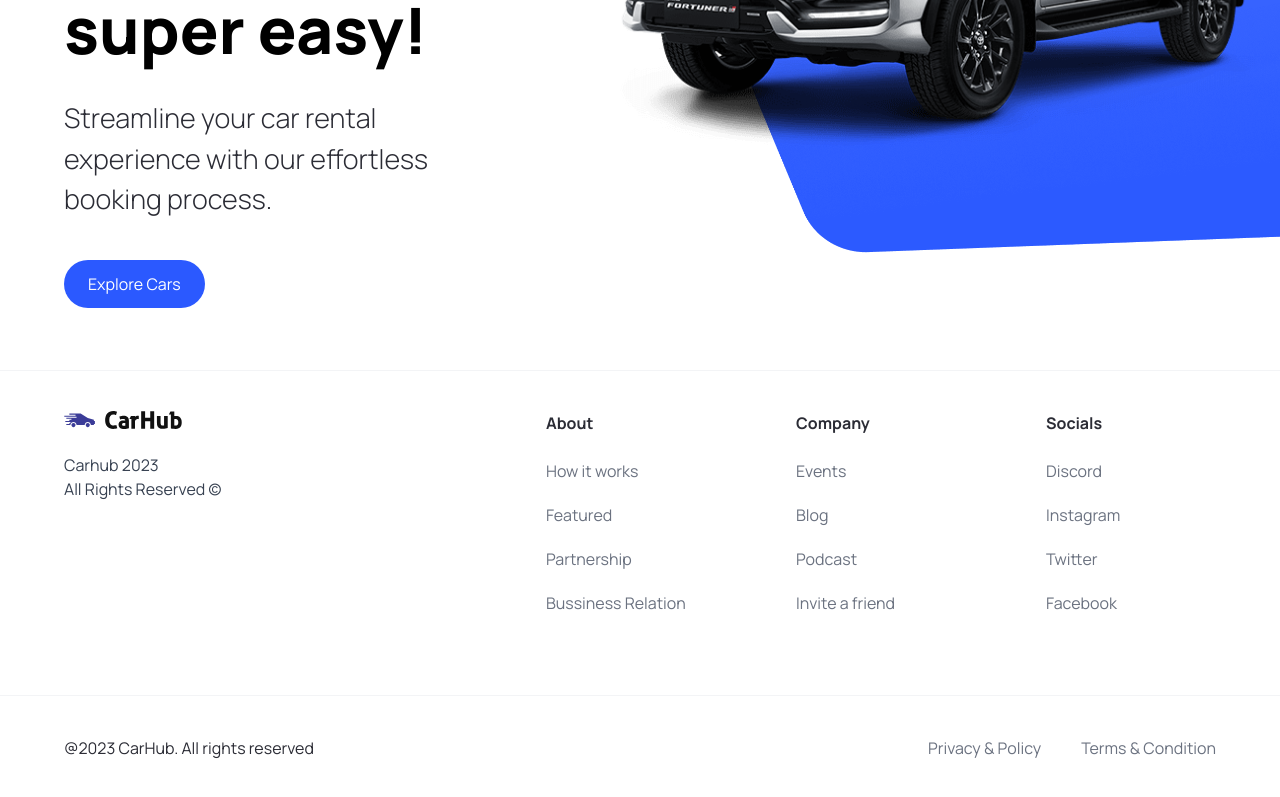
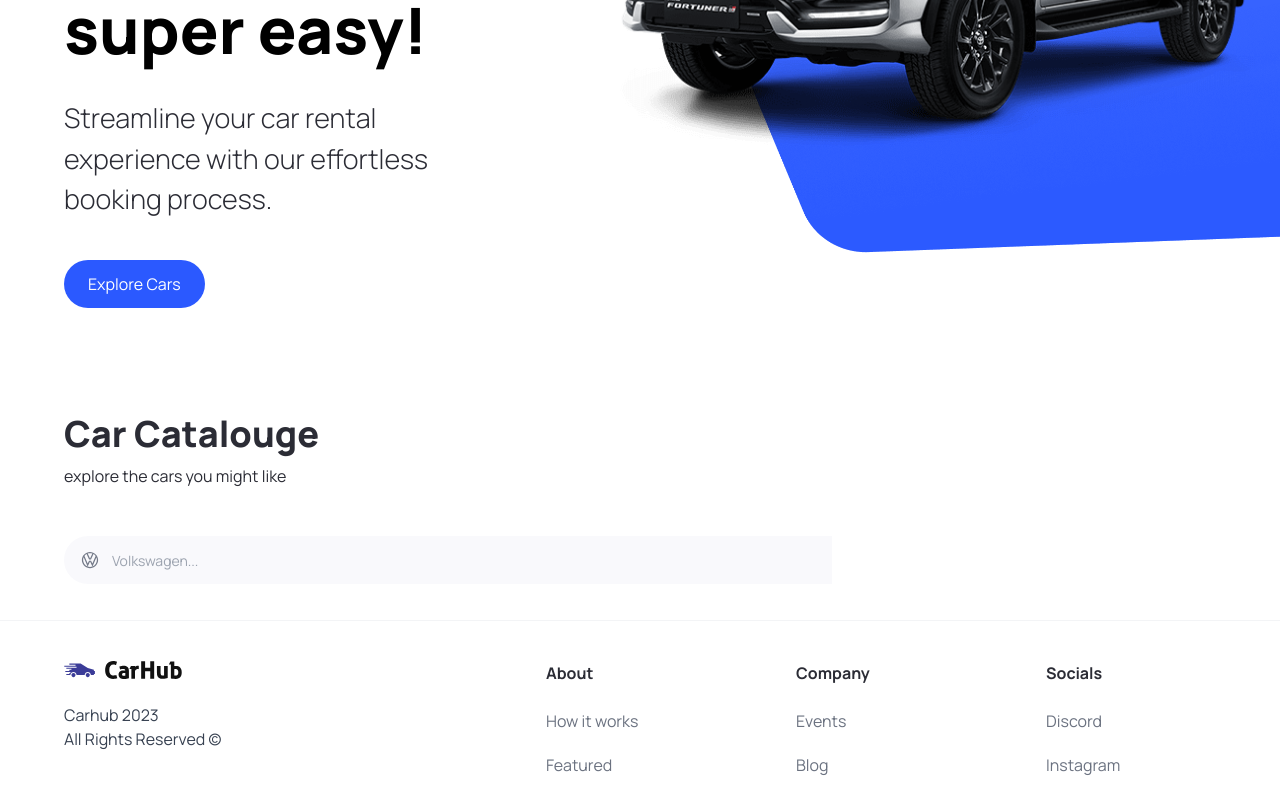
Before and after one commit to michaelyoussef396/Autotopia.com, a Next.js app: page / in a window 1280 px wide. Shown: the part 450-1247 px from the top of the page. Built offline with nearby package versions, Linux system fonts and the light colour scheme.

Commit message:
created car catalouge layout

```diff
--- a/app/page.tsx
+++ b/app/page.tsx
@@ -1,9 +1,25 @@
-import { Hero } from "@/components";
+import { CustomFilter, Hero, SearchBar } from "@/components";
 
 export default function Home() {
   return (
     <main className="overflow-hidden">
       <Hero />
+
+      <div className="mt-12 padding-x padding-y max-width" id="discover">
+        <div className="home__text-container">
+          <h1 className="text-4xl font-extrabold">Car Catalouge</h1>
+          <p>explore the cars you might like</p>
+        </div>
+
+        <div className="home__filters">
+          <SearchBar />
+
+          <div className="home___filter-container">
+            <CustomFilter title="fuel" />
+            <CustomFilter title="year" />
+          </div>
+        </div>
+      </div>
     </main>
   );
 }
--- /dev/null
+++ b/components/CustomFilter.tsx
@@ -0,0 +1,11 @@
+import React from 'react'
+
+const CustomFilter = () => {
+  return (
+    <div>
+
+    </div>
+  )
+}
+
+export default CustomFilter
--- /dev/null
+++ b/components/SearchBar.tsx
@@ -0,0 +1,18 @@
+"use client"
+import { useState } from "react"
+import SearchManufacturer from "./SearchManufacturer"
+
+const SearchBar = () => {
+
+    const [manufacturer, setManufacturer] = useState('');
+    const handleSearch = () => {}
+  return (
+    <form className='searchbar' onSubmit={handleSearch}>
+      <div className="searchbar__item">
+        <SearchManufacturer manufacturer={manufacturer} setManufacturer={setManufacturer}/>
+      </div>
+    </form>
+  )
+}
+
+export default SearchBar
```
Also changed, not shown: components/index.ts (+7 -1 lines), package.json (+5 -4 lines), 1 other file (tests, documents, lock files or other folders).
